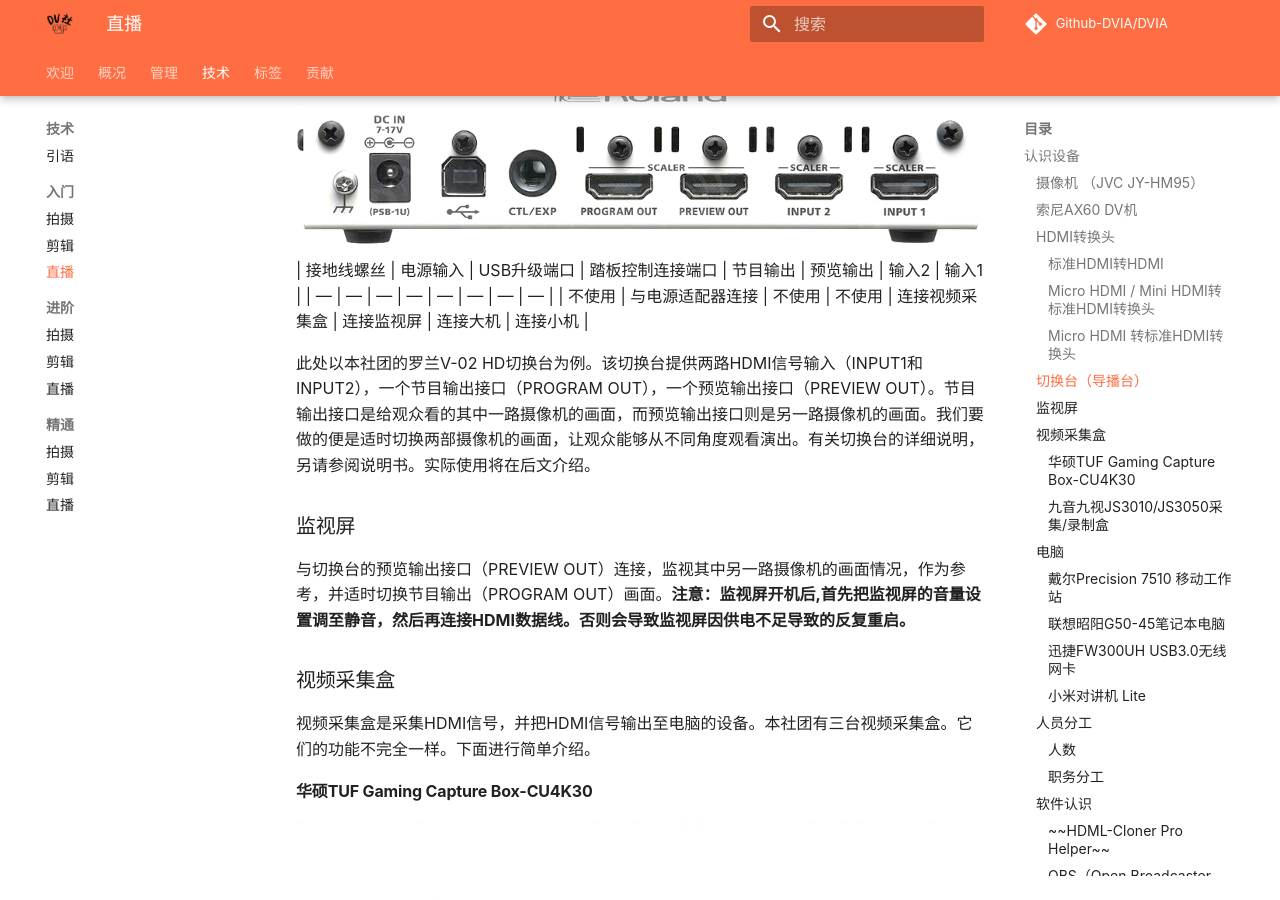
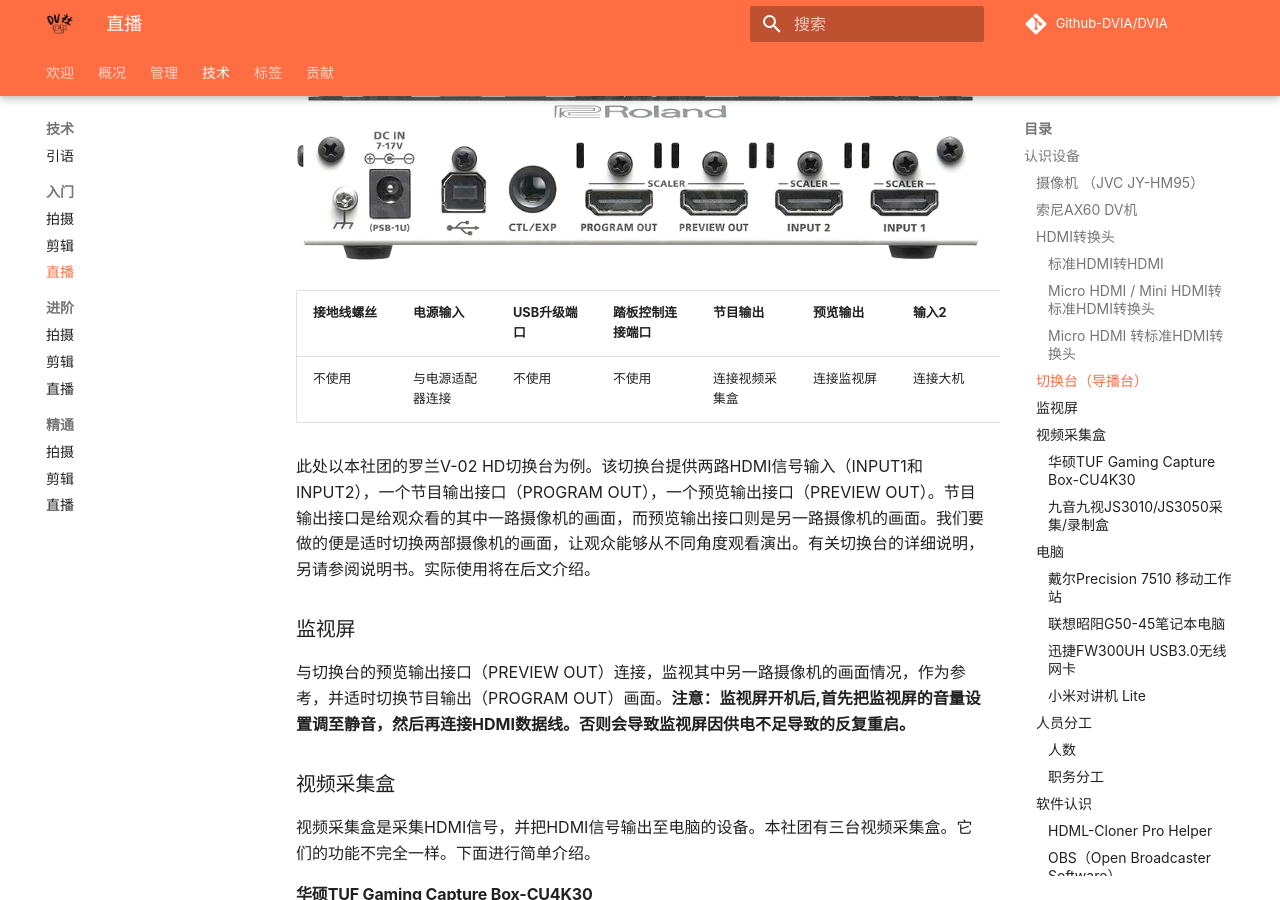
Before and after one commit to Github-DVIA/DVIA, an MkDocs documentation site: the page built from docs/tech/basic/stream.md, in a window 1280 px wide and 900 px high, scrolled down 5028 px. Built offline with MkDocs 1.6.1 and Material for MkDocs 9.7.7, drawn with Linux system fonts in a browser that asks for light colours; comment, search, counter and statistics services are not loaded; some of the changed text lies outside the part shown.

Commit message:
update yml

```diff
--- a/docs/tech/basic/stream.md
+++ b/docs/tech/basic/stream.md
@@ -53,10 +53,12 @@
 切换台又称导播台，是选择音视频输入信号并进行简单图像处理的设备。一般来说，晚会现场需要直播，我们有两台摄像机分别录制两个画面——人物特写和舞台全景。但是我们最终呈现给观众的只能有一个画面，这个时候就需要切换台了。导播技术中有一个概念叫“路”，也就是一个信号源的意思。如所谓“双路切换台”，即可以输入并切换两路信号源的切换台。本社团的切换台即是如此。
 
 **各个端口对应如下:**
+
 ![back](images/image11.png)
-| 接地线螺丝 | 电源输入 | USB升级端口 | 踏板控制连接端口 | 节目输出 | 预览输出 | 输入2 | 输入1 |
-| --- | --- | --- | --- | --- | --- | --- | --- |
-| 不使用 | 与电源适配器连接 | 不使用 | 不使用 | 连接视频采集盒 | 连接监视屏 | 连接大机 | 连接小机 |
+
+| 接地线螺丝 | 电源输入         | USB升级端口 | 踏板控制连接端口 | 节目输出       | 预览输出   | 输入2    | 输入1    |
+|---------|--------------|----------|---------------|------------|--------|--------|--------|
+| 不使用     | 与电源适配器连接 | 不使用      | 不使用           | 连接视频采集盒 | 连接监视屏 | 连接大机 | 连接小机 |
 
 此处以本社团的罗兰V-02 HD切换台为例。该切换台提供两路HDMI信号输入（INPUT1和INPUT2），一个节目输出接口（PROGRAM OUT），一个预览输出接口（PREVIEW OUT）。节目输出接口是给观众看的其中一路摄像机的画面，而预览输出接口则是另一路摄像机的画面。我们要做的便是适时切换两部摄像机的画面，让观众能够从不同角度观看演出。有关切换台的详细说明，另请参阅说明书。实际使用将在后文介绍。
 
@@ -80,7 +82,9 @@
 #### 九音九视JS3010/JS3050采集/录制盒
 
 ![3050](images/image14.jpeg)
+
 ![3010](images/image15.jpeg)
+
 本社另有两个九音九视公司生产的录制盒，基本原理大致相同。与上文华硕视频采集盒不同之处在于，它们最高仅支持1080p 30fps的画质输出。这两款采集盒都具有录制功能，可以连接U盘录制HDMI输入的画面与音频，并储存为视频文件格式，方便后期剪辑回放等操作。
 
 ### 电脑
--- a/mkdocs.yml
+++ b/mkdocs.yml
@@ -1,10 +1,5 @@
 site_name: DVIA Docs
 plugins:
-  - with-pdf:
-      cover_subtitle: DVIA内部文档
-      cover: true
-      cover_logo: logo/LOGO.png
-      output_path: pdf/full.pdf
   - git-revision-date
   - tags:
       tags_file: tags.md
@@ -14,6 +9,16 @@
         - ja
       separator: '[\s\u200b\-]'
 markdown_extensions:
+  - pymdownx.tasklist:
+      custom_checkbox: true
+  - pymdownx.superfences
+  - pymdownx.smartsymbols
+  - pymdownx.snippets
+  - pymdownx.details
+  - pymdownx.caret
+  - pymdownx.mark
+  - pymdownx.tilde
+  - pymdownx.betterem
   - pymdownx.arithmatex:
       generic: true
   - admonition
```
